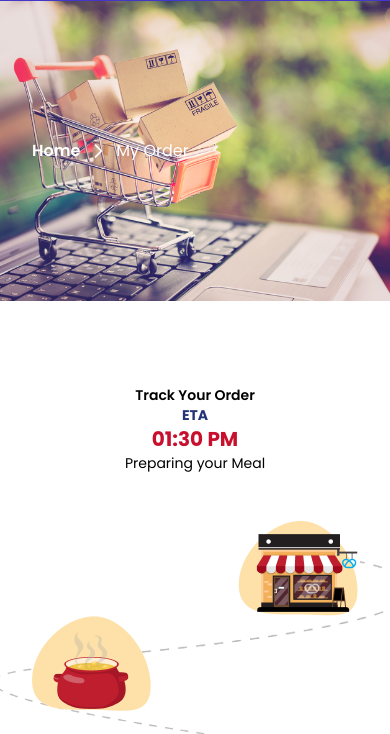
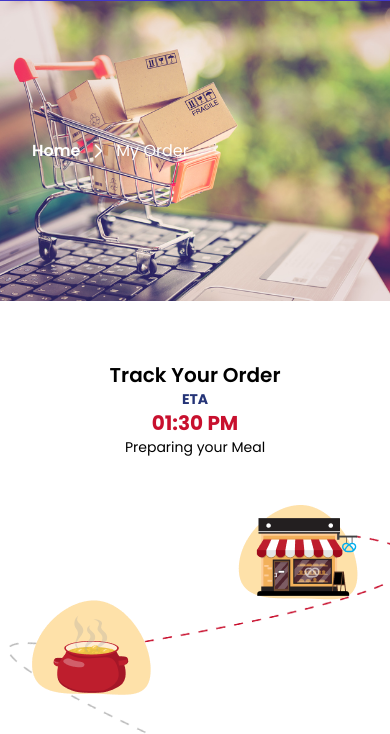
Before and after one commit to britishmarketplace/food-templete, a website: page pages/order-traking.html in a window 390 px wide. Shown: the part 79-813 px from the top of the page. Drawn offline with Linux system fonts and the light colour scheme.

Commit message:
order traking update

```diff
--- a/pages/order-traking.html
+++ b/pages/order-traking.html
@@ -227,11 +227,11 @@
     <!-- page header ends  -->
 
     <!-- order traker start -->
-    <section class="traker-area py-9">
+    <section class="traker-area">
       <div class="container">
-        <div class="traking-content my-12">
+        <div class="traking-content">
           <div class="text-center pb-12">
-            <h3 class="text-black text-sm font-semibold">Track Your Order</h3>
+            <h3 class="text-black text-xl font-semibold">Track Your Order</h3>
             <h2 class="text-themeColor font-bold text-sm">ETA</h2>
             <h2 class="text-primaryColor font-bold text-xl">01:30 PM</h2>
             <p class="text-black font-normal text-sm">Preparing your Meal</p>
@@ -239,20 +239,23 @@
           <ul class="traking-list">
             <li>
               <img src="../public/images/track/01.webp" alt="" />
-              <div class="progress1">
-                <img src="../public/images/track/step1.png" alt="" />
+              <div class="progress1 active">
+                <img src="../public/images/track/step1.png" class="defult-step" alt="" />
+                <img src="../public/images/track/active-step-1.png" class="active-step" alt="">
               </div>
             </li>
             <li>
               <img src="../public/images/track/02.webp" alt="" />
               <div class="progress1">
-                <img src="../public/images/track/step2.png" alt="" />
+                <img src="../public/images/track/step2.png" class="defult-step" alt="" />
+                <img src="../public/images/track/active-step-2.png" class="active-step" alt="">
               </div>
             </li>
             <li>
               <img src="../public/images/track/02.webp" alt="" />
               <div class="progress1">
-                <img src="../public/images/track/step3.png" alt="" />
+                <img src="../public/images/track/step3.png" class="defult-step" alt="" />
+                <img src="../public/images/track/active-step-3.png" class="active-step" alt="">
               </div>
             </li>
             <li>
--- a/src/styles.css
+++ b/src/styles.css
@@ -629,6 +629,9 @@ input[type="radio"]:checked+label {
 /* === my order css ends  === */
 
 /* === traking order css satart === */
+.traker-area {
+  padding: 60px 0;
+}
 .traker-area .traking-content ul.traking-list {
   margin: 0 auto;
   max-width: 600px;
@@ -636,6 +639,18 @@ input[type="radio"]:checked+label {
 
 .traker-area .traking-content ul.traking-list li {
   position: relative;
+}
+
+.traker-area .traking-content ul.traking-list li .progress1.active img.defult-step{
+  display: none;
+}
+
+.traker-area .traking-content ul.traking-list li .progress1 img.active-step{
+  display: none;
+}
+
+.traker-area .traking-content ul.traking-list li .progress1.active img.active-step{
+  display: block;
 }
 
 .traker-area .traking-content ul.traking-list li:nth-child(1) img {
@@ -686,7 +701,38 @@ input[type="radio"]:checked+label {
     top: 62%;
     right: -58px;
     z-index: -1;
-    transform: rotate(-8deg);
+    transform: rotate(-12deg);
+  }
+  .traker-area .traking-content ul.traking-list li:nth-child(4) img {
+    padding-left: 0;
+  }
+}
+
+@media (max-width: 600px) {
+  .traker-area .traking-content ul.traking-list li:nth-child(2) .progress1 {
+    position: absolute;
+    top: 85%;
+    right: -58px;
+    z-index: -1;
+    transform: rotate(8deg);
+  }
+}
+
+@media (max-width: 425px) {
+  .traker-area .traking-content ul.traking-list li:nth-child(2) .progress1 {
+    transform: rotate(15deg);
+  }
+}
+
+@media (max-width: 375px) {
+  .traker-area .traking-content ul.traking-list li:nth-child(2) .progress1 {
+    transform: rotate(20deg);
+  }
+}
+
+@media (max-width: 320px) {
+  .traker-area .traking-content ul.traking-list li:nth-child(2) .progress1 {
+    transform: rotate(24deg);
   }
 }
 
```
Also changed, not shown: public/images/track/active-step-1.png (added), public/images/track/active-step-2.png (added), public/images/track/active-step-3.png (added), public/output.css, 4 other files.
